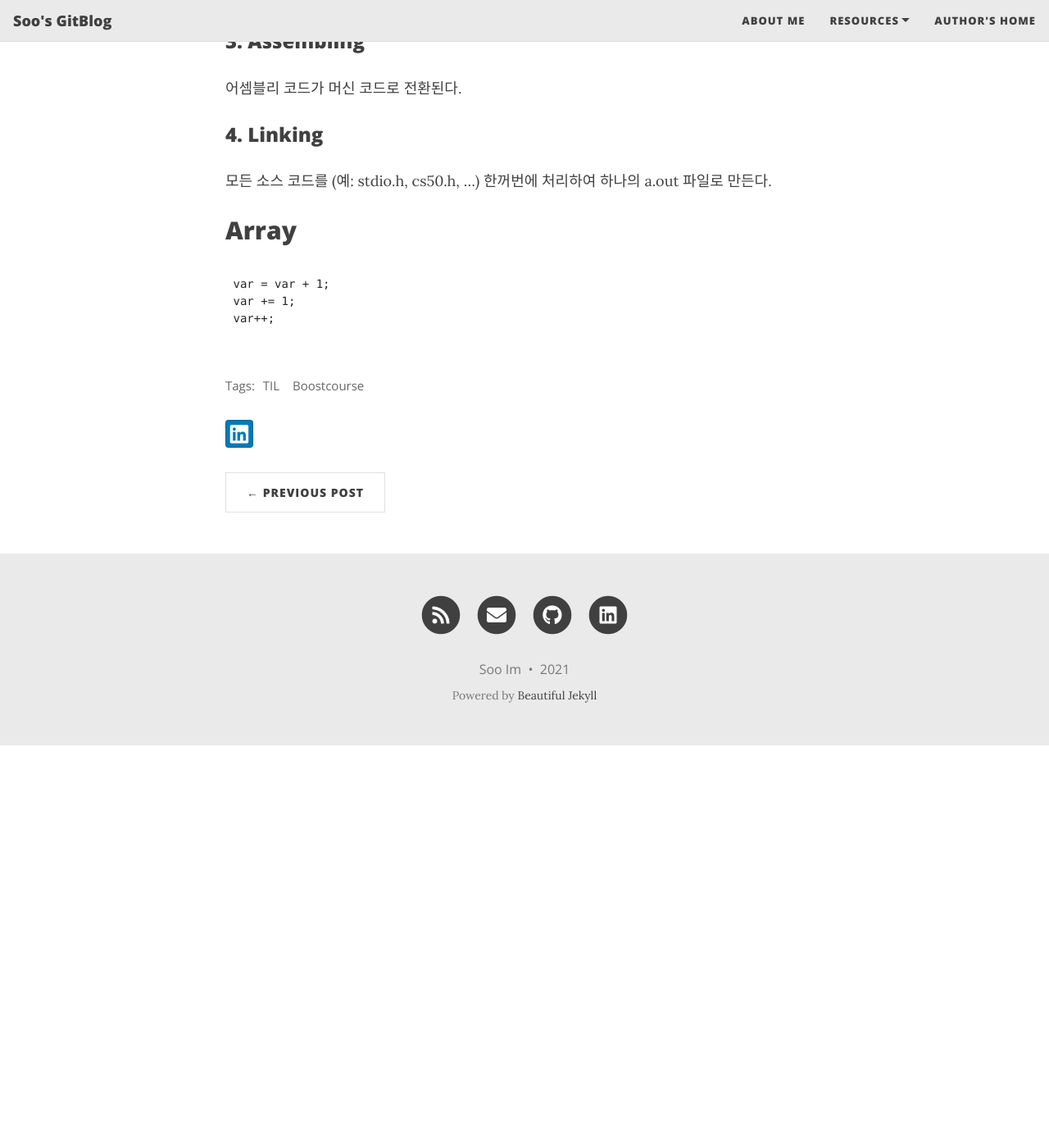
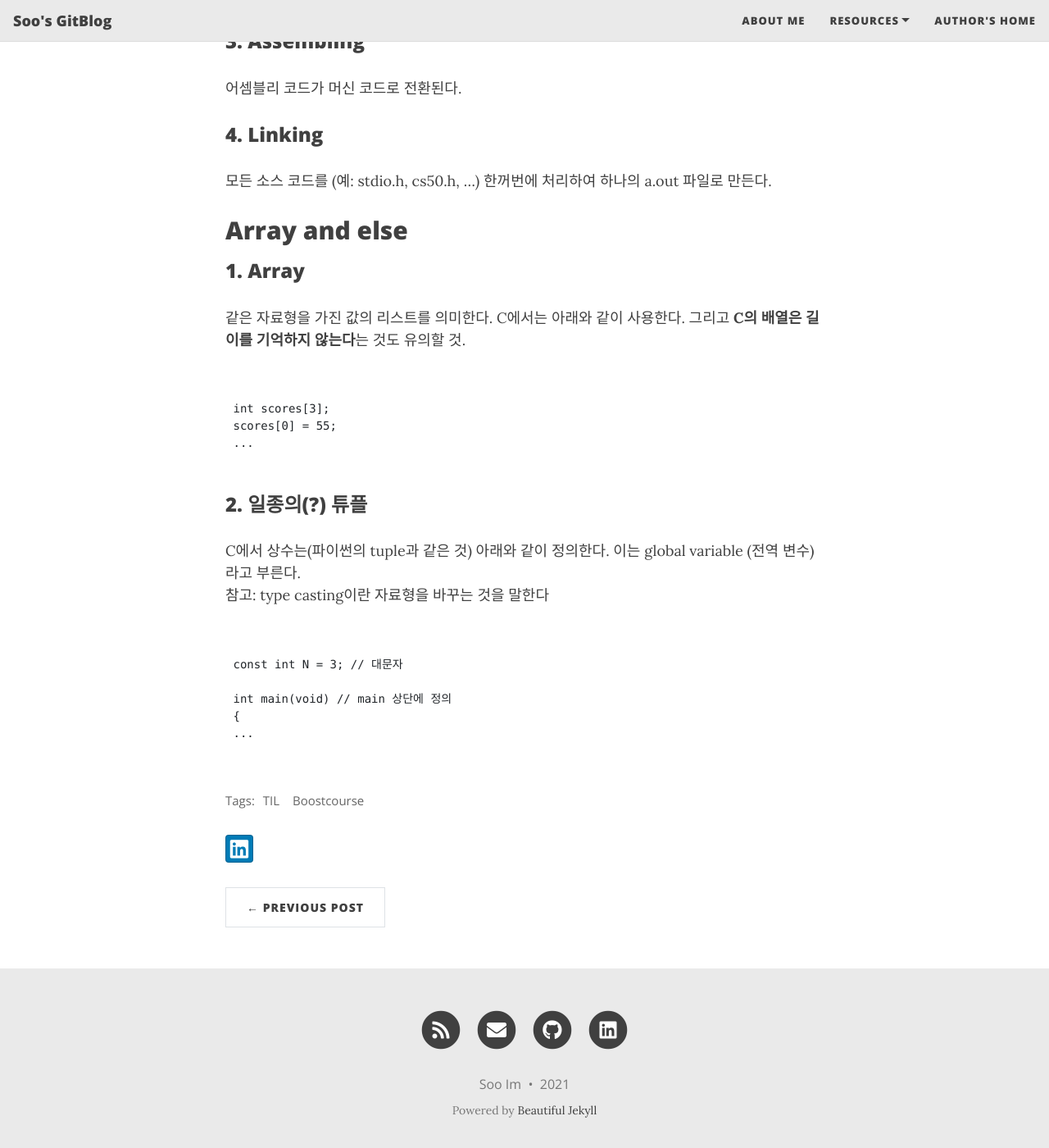
Before and after one commit to Soo-Im/Soo-Im.github.io, a Jekyll site: the page built from _posts/2021-01-18-Boostcourse-3.md, in a window 1280 px wide and 1400 px high, scrolled down 586 px. Shown: the whole window at 82% size. Built offline with Jekyll 4.4.1, drawn with Linux system fonts in a browser that asks for light colours; nearby versions of some CDN libraries; before the commit the page ends 1495 px from its top, so only the background shows below that.

Commit message:
BC3rd-array

```diff
--- a/_posts/2021-01-18-Boostcourse-3.md
+++ b/_posts/2021-01-18-Boostcourse-3.md
@@ -18,12 +18,28 @@ comments: true
 ### 4. Linking
 모든 소스 코드를 (예: stdio.h, cs50.h, ...) 한꺼번에 처리하여 하나의 a.out 파일로 만든다.
 
-## Array
+## Array and else
+### 1. Array
+같은 자료형을 가진 값의 리스트를 의미한다. C에서는 아래와 같이 사용한다. 그리고 **C의 배열은 길이를 기억하지 않는다**는 것도 유의할 것.
+<pre>
+<code>
+int scores[3];
+scores[0] = 55;
+...
+</code>
+</pre>
+
+### 2. 일종의(?) 튜플
+C에서 상수는(파이썬의 tuple과 같은 것) 아래와 같이 정의한다.
+이는 global variable (전역 변수)라고 부른다.
+참고: type casting이란 자료형을 바꾸는 것을 말한다
 
 <pre>
 <code>
-var = var + 1;
-var += 1;
-var++;
+const int N = 3; // 대문자
+
+int main(void) // main 상단에 정의
+{
+...
 </code>
 </pre>
```
